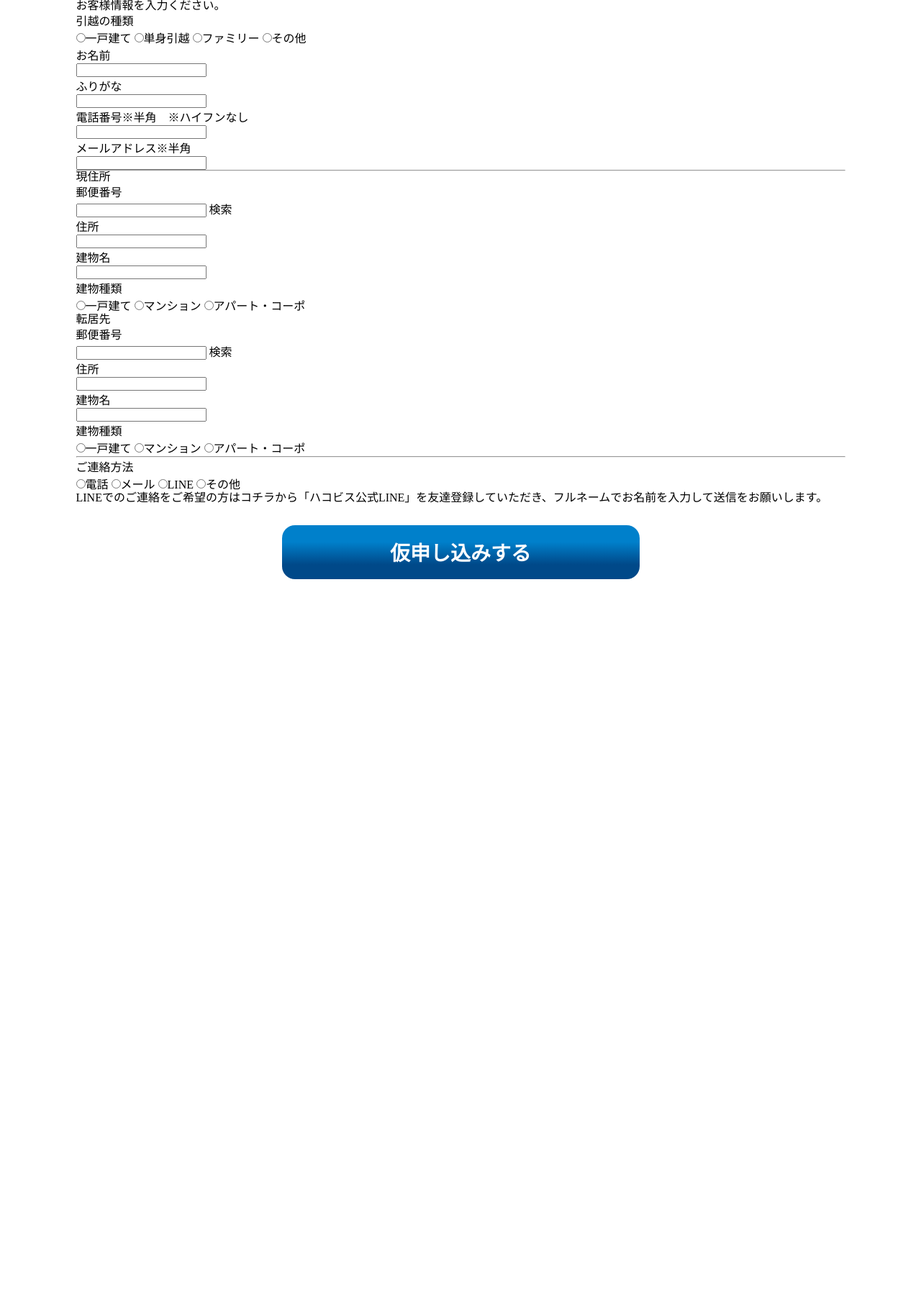
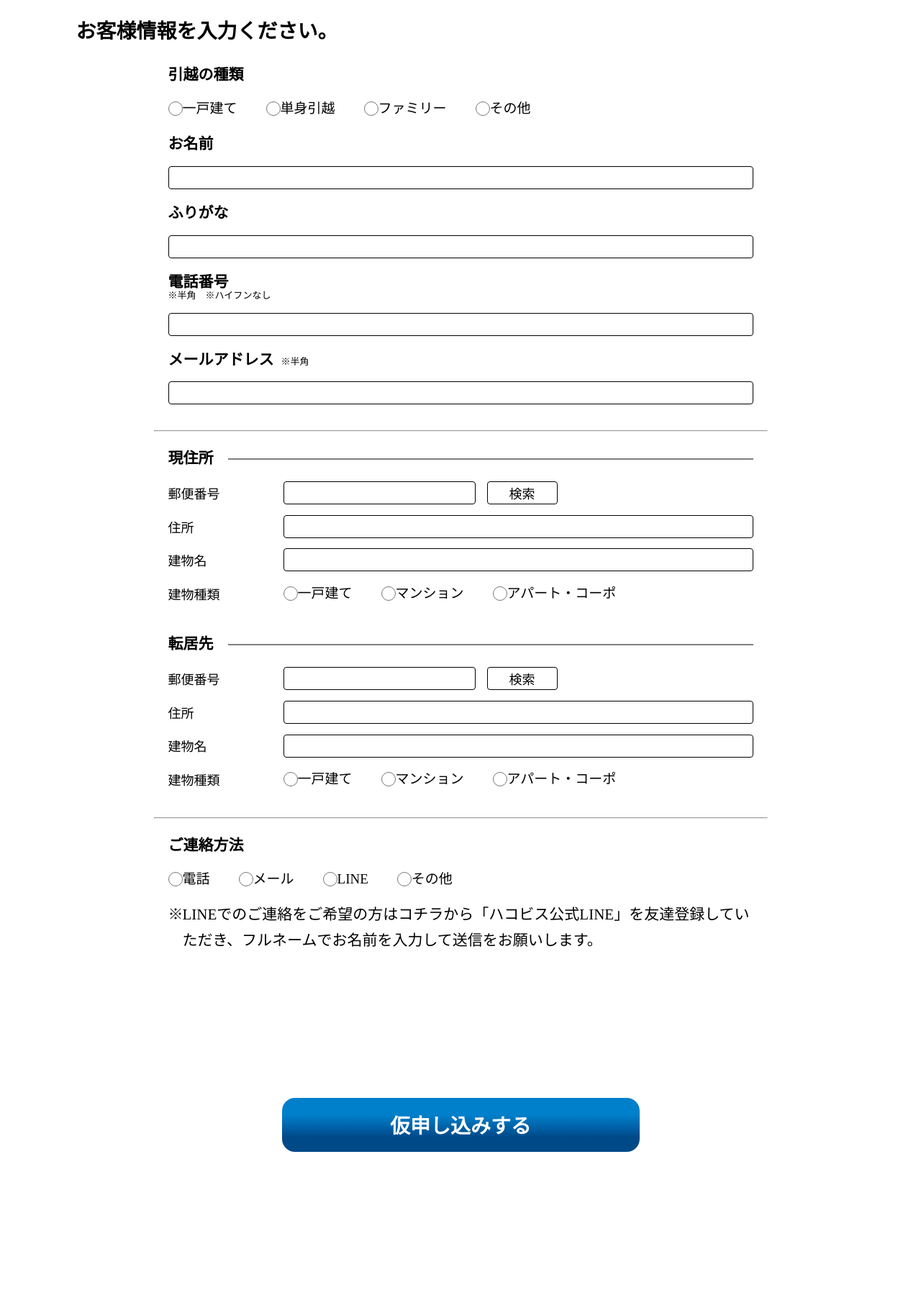
Before and after one commit to kanaura/moving, a PHP site: page /final.php in a window 1280 px wide. Shown: the part 102-1895 px from the top of the page at 72% size. Before the commit the page ends 907 px from the top, so only its background shows below. Run offline with PHP 8.4, Linux system fonts and the light colour scheme.

Commit message:
最後画面の対応

```diff
--- a/assets/css/style.css
+++ b/assets/css/style.css
@@ -2102,3 +2102,250 @@ body.form-select .select-content .attention .attention-body .attention-agree .ch
     font-size: 20px;
   }
 }
+
+/* 家財・オプション選択ページのスタイル */
+body.form .form-page-ttl {
+  margin: 20px 0;
+  font-size: 28px;
+  font-weight: 700;
+  line-height: 1.7;
+}
+
+@media only screen and (max-width: 768px) {
+  body.form .form-page-ttl {
+    font-size: 24px;
+  }
+}
+
+body.form .form-list {
+  margin: 0 0 200px;
+  padding: 0 128px;
+}
+
+@media only screen and (max-width: 768px) {
+  body.form .form-list {
+    margin: 0 0 80px;
+    padding: 0;
+  }
+}
+
+body.form .form-list .form-row {
+  display: -webkit-box;
+  display: -ms-flexbox;
+  display: flex;
+  -ms-flex-wrap: wrap;
+      flex-wrap: wrap;
+}
+
+@media only screen and (max-width: 768px) {
+  body.form .form-list .form-row {
+    display: block;
+  }
+}
+
+body.form .form-list .form-row .form-item-name {
+  margin: 0 0 16px;
+  font-size: 21px;
+  font-weight: 400;
+  line-height: 1.7;
+}
+
+body.form .form-list .form-row .form-item-name span {
+  margin: 0 0 0 10px;
+  font-size: 13px;
+  font-weight: 400;
+}
+
+body.form .form-list .form-row .form-item-name span.vertical {
+  display: block;
+  margin: -10px 0 0;
+}
+
+body.form .form-list .form-row .form-item-name.bold {
+  font-weight: 700;
+}
+
+body.form .form-list .form-row .form-item-name.small {
+  width: 160px;
+  font-size: 18px;
+}
+
+@media only screen and (max-width: 768px) {
+  body.form .form-list .form-row .form-item-name.small {
+    width: 100%;
+  }
+}
+
+body.form .form-list .form-row .form-item-group {
+  display: -webkit-box;
+  display: -ms-flexbox;
+  display: flex;
+  -webkit-box-align: center;
+      -ms-flex-align: center;
+          align-items: center;
+  width: calc(100% - 160px);
+  margin: -4px 0 16px;
+  -ms-flex-wrap: wrap;
+      flex-wrap: wrap;
+}
+
+@media only screen and (max-width: 768px) {
+  body.form .form-list .form-row .form-item-group {
+    width: 100%;
+  }
+}
+
+body.form .form-list .form-row .form-item-group.full {
+  width: 100%;
+}
+
+body.form .form-list .form-row .form-item-group label {
+  display: -webkit-box;
+  display: -ms-flexbox;
+  display: flex;
+  -webkit-box-align: center;
+      -ms-flex-align: center;
+          align-items: center;
+  margin-right: 40px;
+  font-size: 19px;
+  font-weight: 400;
+  line-height: 1.7;
+}
+
+@media only screen and (max-width: 768px) {
+  body.form .form-list .form-row .form-item-group label {
+    width: 100%;
+  }
+}
+
+body.form .form-list .form-row .form-item-group input[type=radio] {
+  width: 20px;
+  height: 20px;
+}
+
+body.form .form-list .form-row .form-item-group input[type=text], body.form .form-list .form-row .form-item-group input[type=email], body.form .form-list .form-row .form-item-group input[type=tel] {
+  width: 100%;
+  height: 32px;
+  padding: 0 10px;
+  font-size: 19px;
+  font-weight: 400;
+  border-radius: 4px;
+  border: 1px solid #000000;
+}
+
+body.form .form-list .form-row .form-item-group input[type=text].post-code {
+  width: auto;
+}
+
+@media only screen and (max-width: 480px) {
+  body.form .form-list .form-row .form-item-group input[type=text].post-code {
+    width: 100%;
+  }
+}
+
+body.form .form-list .form-row .form-item-group input[type=text].date-01 {
+  width: 146px;
+}
+
+body.form .form-list .form-row .form-item-group input[type=text].date-02 {
+  width: 86px;
+}
+
+body.form .form-list .form-row .form-item-group textarea {
+  width: 100%;
+  padding: 20px 10px;
+  font-size: 21px;
+  font-weight: 400;
+  line-height: 1.3;
+  border: 1px solid #000000;
+  border-radius: 24px;
+  resize: none;
+}
+
+body.form .form-list .form-row .form-item-group .form-btn {
+  display: -webkit-box;
+  display: -ms-flexbox;
+  display: flex;
+  -webkit-box-align: center;
+      -ms-flex-align: center;
+          align-items: center;
+  -webkit-box-pack: center;
+      -ms-flex-pack: center;
+          justify-content: center;
+  width: 98px;
+  height: 32px;
+  margin: 0 0 0 16px;
+  font-size: 18px;
+  border: 1px solid #000000;
+  border-radius: 4px;
+  cursor: pointer;
+  -webkit-transition: 0.3s ease all;
+  transition: 0.3s ease all;
+}
+
+body.form .form-list .form-row .form-item-group .form-btn:hover {
+  opacity: 0.7;
+}
+
+@media only screen and (max-width: 480px) {
+  body.form .form-list .form-row .form-item-group .form-btn {
+    margin: 10px 0 0;
+  }
+}
+
+body.form .form-list .form-block {
+  margin: 20px 0;
+}
+
+body.form .form-list .form-block .form-block-ttl {
+  position: relative;
+  margin: 0 0 16px;
+  font-size: 21px;
+  font-weight: 700;
+  line-height: 1.7;
+}
+
+body.form .form-list .form-block .form-block-ttl span {
+  position: relative;
+  display: inline-block;
+  padding-right: 20px;
+  background-color: #ffffff;
+  z-index: 1;
+}
+
+body.form .form-list .form-block .form-block-ttl:after {
+  content: '';
+  position: absolute;
+  top: 50%;
+  -webkit-transform: translateY(-50%);
+          transform: translateY(-50%);
+  left: 0;
+  width: 100%;
+  height: 1px;
+  background-color: #000000;
+  z-index: 0;
+}
+
+body.form .form-list .form-desc {
+  position: relative;
+  padding: 0 0 0 20px;
+  font-size: 21px;
+  line-height: 1.7;
+}
+
+@media only screen and (max-width: 768px) {
+  body.form .form-list .form-desc {
+    font-size: 16px;
+  }
+}
+
+body.form .form-list .form-desc:before {
+  content: '※';
+  position: absolute;
+  left: 0;
+  top: 0;
+}
+
+body.form .form-list hr {
+  margin: 20px -20px;
+}
--- /dev/null
+++ b/assets/scss/_page-form.scss
@@ -0,0 +1,203 @@
+@charset "utf-8";
+
+/* 家財・オプション選択ページのスタイル */
+
+body.form {
+    .form-page-ttl {
+        margin: 20px 0;
+        font-size: 28px;
+        font-weight: $fw-bold;
+        line-height: 1.7;
+
+        @media only screen and (max-width: 768px) {
+            font-size: 24px;
+        }
+    }
+
+    .form-list {
+        margin: 0 0 200px;
+        padding: 0 128px;
+
+        @media only screen and (max-width: 768px) {
+            margin: 0 0 80px;
+            padding: 0;
+        }
+
+        .form-row {
+            display: flex;
+            flex-wrap: wrap;
+
+            @media only screen and (max-width: 768px) {
+                display: block;
+            }
+
+            .form-item-name {
+                margin: 0 0 16px;
+                font-size: 21px;
+                font-weight: $fw-normal;
+                line-height: 1.7;
+
+                span {
+                    margin: 0 0 0 10px;
+                    font-size: 13px;
+                    font-weight: $fw-normal;
+
+                    &.vertical {
+                        display: block;
+                        margin: -10px 0 0;
+                    }
+                }
+
+                &.bold {
+                    font-weight: $fw-bold;
+                }
+
+                &.small {
+                    width: 160px;
+                    font-size: 18px;
+
+                    @media only screen and (max-width: 768px) {
+                        width: 100%;
+                    }
+                }
+            }
+
+            .form-item-group {
+                @include flex-center-v;
+                width: calc(100% - 160px);
+                margin: -4px 0 16px;
+                flex-wrap: wrap;
+
+                @media only screen and (max-width: 768px) {
+                    width: 100%;
+                }
+
+                &.full {
+                    width: 100%;
+                }
+
+                label {
+                    @include flex-center-v;
+                    margin-right: 40px;
+                    font-size: 19px;
+                    font-weight: $fw-normal;
+                    line-height: 1.7;
+
+                    @media only screen and (max-width: 768px) {
+                        width: 100%;
+                    }
+                }
+
+                input[type=radio] {
+                    width: 20px;
+                    height: 20px;
+                }
+
+                input[type=text], input[type=email], input[type=tel] {
+                    width: 100%;
+                    height: 32px;
+                    padding: 0 10px;
+                    font-size: 19px;
+                    font-weight: $fw-normal;
+                    border-radius: 4px;
+                    border: 1px solid #000000;
+                }
+
+                input[type=text].post-code {
+                    width: auto;
+
+                    @media only screen and (max-width: 480px) {
+                        width: 100%;
+                    }
+                }
+
+                input[type=text].date-01 {
+                    width: 146px;
+                }
+
+                input[type=text].date-02 {
+                    width: 86px;
+                }
+
+                textarea {
+                    width: 100%;
+                    padding: 20px 10px;
+                    font-size: 21px;
+                    font-weight: $fw-normal;
+                    line-height: 1.3;
+                    border: 1px solid #000000;
+                    border-radius: 24px;
+                    resize: none;
+                }
+
+                .form-btn {
+                    @include flex-center;
+                    width: 98px;
+                    height: 32px;
+                    margin: 0 0 0 16px;
+                    font-size: 18px;
+                    border: 1px solid #000000;
+                    border-radius: 4px;
+                    cursor: pointer;
+                    @include hover-effect;
+
+                    @media only screen and (max-width: 480px) {
+                        margin: 10px 0 0;
+                    }
+                }
+            }
+        }
+
+        .form-block {
+            margin: 20px 0;
+
+            .form-block-ttl {
+                position: relative;
+                margin: 0 0 16px;
+                font-size: 21px;
+                font-weight: $fw-bold;
+                line-height: 1.7;
+
+                span {
+                    position: relative;
+                    display: inline-block;
+                    padding-right: 20px;
+                    background-color: #ffffff;
+                    z-index: 1;
+                }
+
+                &:after {
+                    content: '';
+                    @include absolute-center-y;
+                    left: 0;
+                    width: 100%;
+                    height: 1px;
+                    background-color: #000000;
+                    z-index: 0;
+                }
+            }
+        }
+
+        .form-desc {
+            position: relative;
+            padding: 0 0 0 20px;
+            font-size: 21px;
+            line-height: 1.7;
+
+            @media only screen and (max-width: 768px) {
+                font-size: 16px;
+            }
+
+            &:before {
+                content: '※';
+                position: absolute;
+                left: 0;
+                top: 0;
+            }
+        }
+
+        hr {
+            margin: 20px -20px;
+        }
+    }
+}
--- a/assets/scss/style.scss
+++ b/assets/scss/style.scss
@@ -6,4 +6,5 @@
 @import "./nav";
 
 @import "./page-home";
+@import "./page-select";
 @import "./page-form";
```
